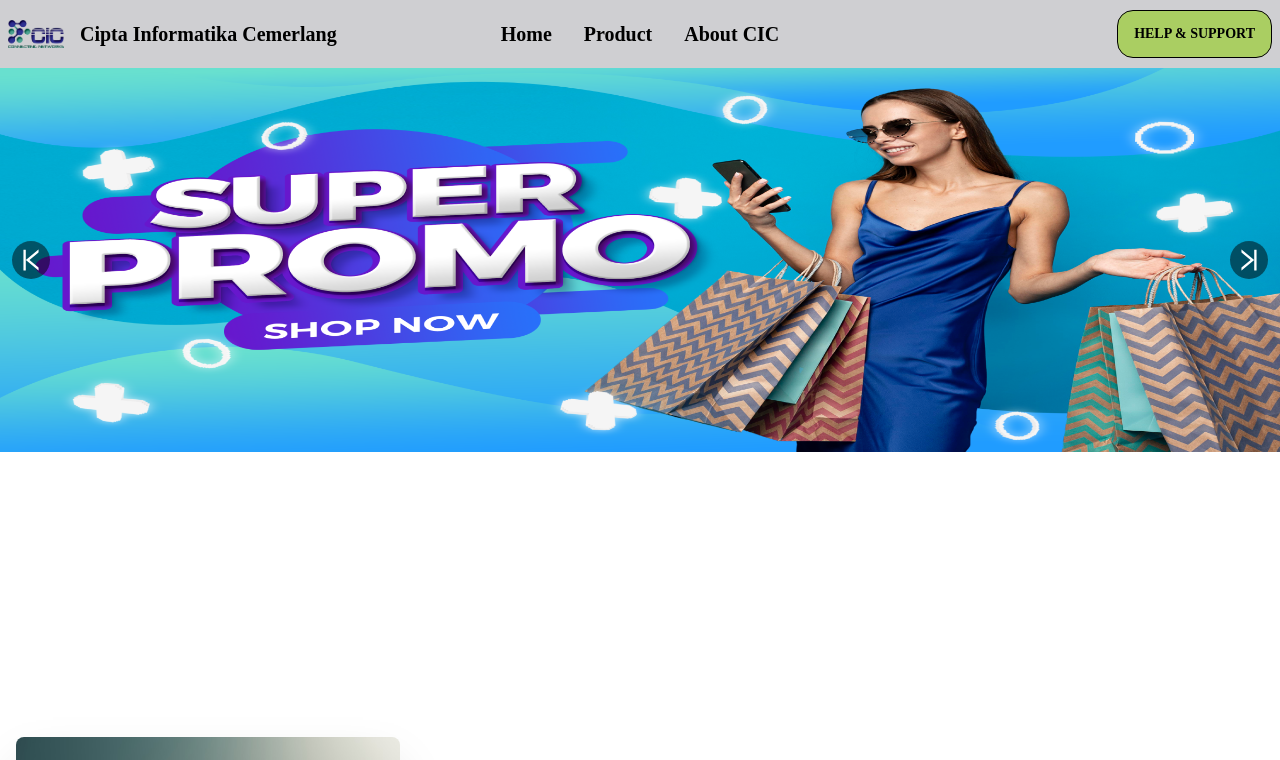
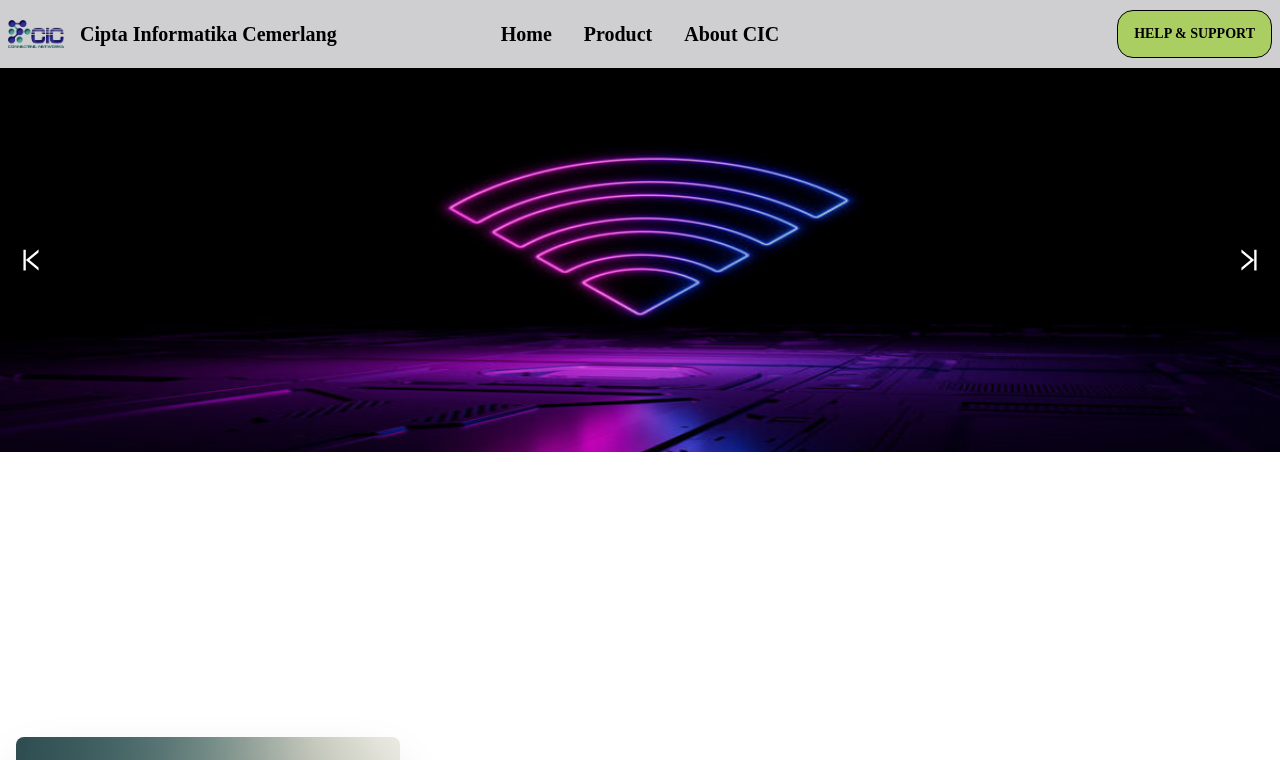
Before and after one commit to ade-ryzki/CIC, a React (Create React App) app: page / in a window 1280 px wide. Shown: the top 760 px of the page. Built offline with nearby package versions, Linux system fonts and the light colour scheme.

Commit message:
carousel & map

```diff
--- a/src/components/Slider.jsx
+++ b/src/components/Slider.jsx
@@ -2,12 +2,12 @@ import React, { useState, useEffect, useRef } from "react";
 import { AiOutlineVerticalRight, AiOutlineVerticalLeft } from "react-icons/ai";
 
 const featuredProducts = [
-  // "/images/hero_1.jpg",
-  // "/images/hero_2.jpg",
-  // "/images/hero_3.jpg",
-  "/images/p1.png",
-  "/images/p2.png",
-  "/images/p3.png",
+  "/images/hero_1.jpg",
+  "/images/hero_2.jpg",
+  "/images/hero_3.jpg",
+  // "/images/p1.png",
+  // "/images/p2.png",
+  // "/images/p3.png",
 ];
 
 let count = 0;
--- a/src/pages/helpsupport/components/maps.jsx
+++ b/src/pages/helpsupport/components/maps.jsx
@@ -11,6 +11,7 @@
         lat: 1.1533874199001755,
         lng: 104.0047102910837,
     };
+
 
     // ContainerStyle Berfungsi Untuk Mengatur StyleContainer Untuk google maps
     const containerStyle = {
@@ -34,7 +35,7 @@
                                 center={center}
                                 zoom={20}
                             >
-                                <Marker
+                                <Marker className=''
                                 //Titik Marker akan di letakkan dengan menentukan LongLat
                                 position={{
                                     lat: 1.1533874199001755,
```
